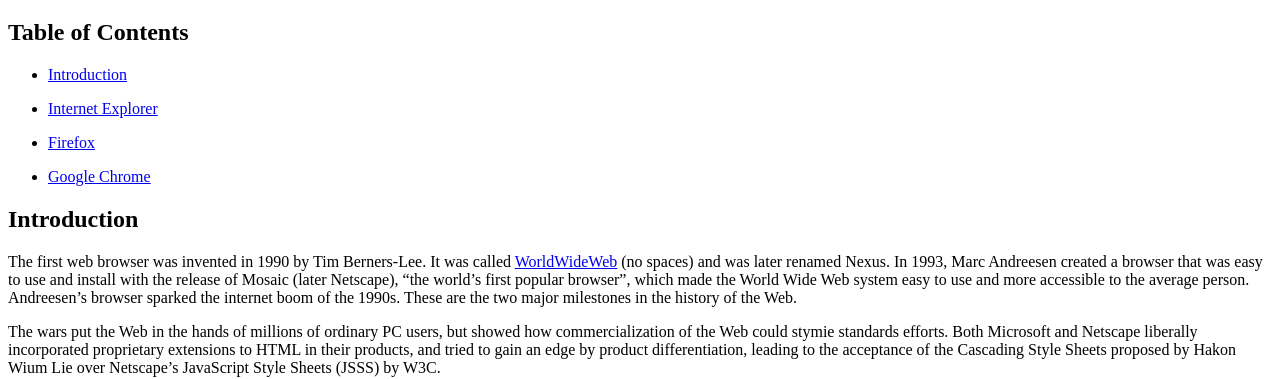
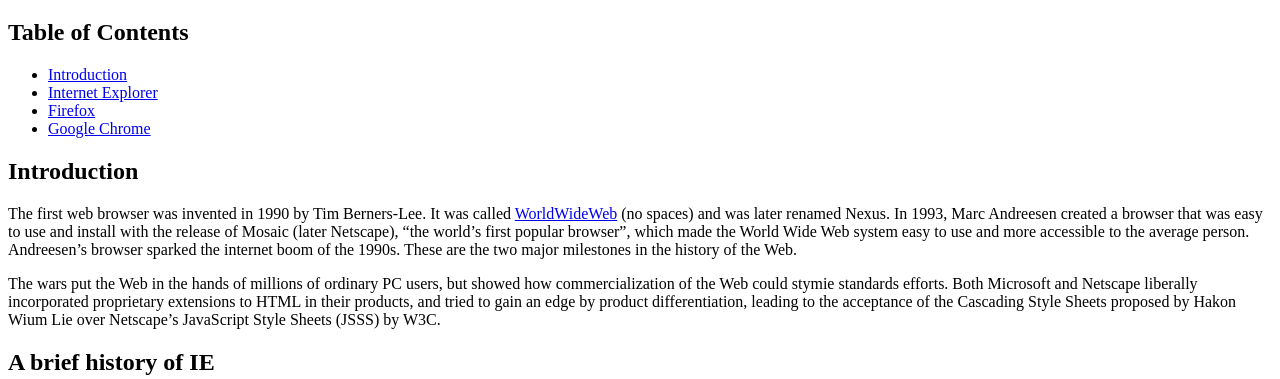
Before and after one commit to calebjchang/ITM352_S23_repo, a website: page WODs/BrowserHistory1/index.html in a window 1280 px wide. Shown: the part 61-440 px from the top of the page. Drawn offline with Linux system fonts and the light colour scheme.

Commit message:
Update index.html

```diff
--- a/WODs/BrowserHistory1/index.html
+++ b/WODs/BrowserHistory1/index.html
@@ -10,10 +10,10 @@
 <body>
     <h2>Table of Contents</h2>
     <ul>
-        <li> <p><a href="#intro">Introduction</a></p></li>
-        <li> <p><a href="#IE">Internet Explorer</a></p></li>
-        <li> <p><a href="#FF">Firefox</a></p></li>
-        <li> <p><a href="#GC">Google Chrome</a></p></li>
+        <li><a href="#intro">Introduction</a></li>
+        <li><a href="#IE">Internet Explorer</a></li>
+        <li><a href="#FF">Firefox</a></li>
+        <li><a href="#GC">Google Chrome</a></li>
     </ul>
     <h2 id="intro">Introduction</h2>
     <p>The first web browser was invented in 1990 by Tim Berners-Lee. It was called <a href="https://www.britannica.com/topic/World-Wide-Web">WorldWideWeb</a> (no spaces) and was later renamed Nexus. In 1993, Marc Andreesen created a browser that was easy to use and install with the release of Mosaic (later Netscape), “the world’s first popular browser”, which made the World Wide Web system easy to use and more accessible to the average person. Andreesen’s browser sparked the internet boom of the 1990s. These are the two major milestones in the history of the Web.</p>
@@ -22,8 +22,7 @@
 
     <h2 id="IE">A brief history of IE</h2>
     <img src="https://dport96.github.io/ITM352/morea/030.ui-basics/ie-logo.png" width="100" height="100">
-<p>The first Internet Explorer was derived from Spyglass Mosaic. The original Mosaic came from <a href="
-    https://www.ncsa.illinois.edu/research/project-highlights/ncsa-mosaic/">NCSA</a>, but since NCSA was a public entity it relied on Spyglass as its commercial licensing partner. Spyglass in turn delivered two versions of the Mosaic browser to Microsoft, one wholly based on the NCSA source code, and another engineered from scratch but conceptually modeled on the NCSA browser. Internet Explorer was initially built using the Spyglass, not the NCSA source code. The license to Microsoft provided Spyglass (and thus NCSA) with a quarterly fee plus a percentage of Microsoft’s revenues for the software.</p>
+    <p>The first Internet Explorer was derived from Spyglass Mosaic. The original Mosaic came from <a href="https://www.ncsa.illinois.edu/research/project-highlights/ncsa-mosaic/">NCSA</a>, but since NCSA was a public entity it relied on Spyglass as its commercial licensing partner. Spyglass in turn delivered two versions of the Mosaic browser to Microsoft, one wholly based on the NCSA source code, and another engineered from scratch but conceptually modeled on the NCSA browser. Internet Explorer was initially built using the Spyglass, not the NCSA source code. The license to Microsoft provided Spyglass (and thus NCSA) with a quarterly fee plus a percentage of Microsoft’s revenues for the software.</p>
 
     <p>In March 2009 Version 8.0 was released, with the first public beta having been released on March 5, 2008. IE8 offered better support for web standards than previous versions, with plans for improved support for RSS, CSS, and Ajax, as well as full compliance for Cascading Style Sheets 2.1. It was also the first version to successfully pass the Acid2 test. In addition, Internet Explorer 8 included new features such as WebSlices and an improved phishing filter.</p>
 
```
Lines whose indentation alone changed are shown as unchanged.
